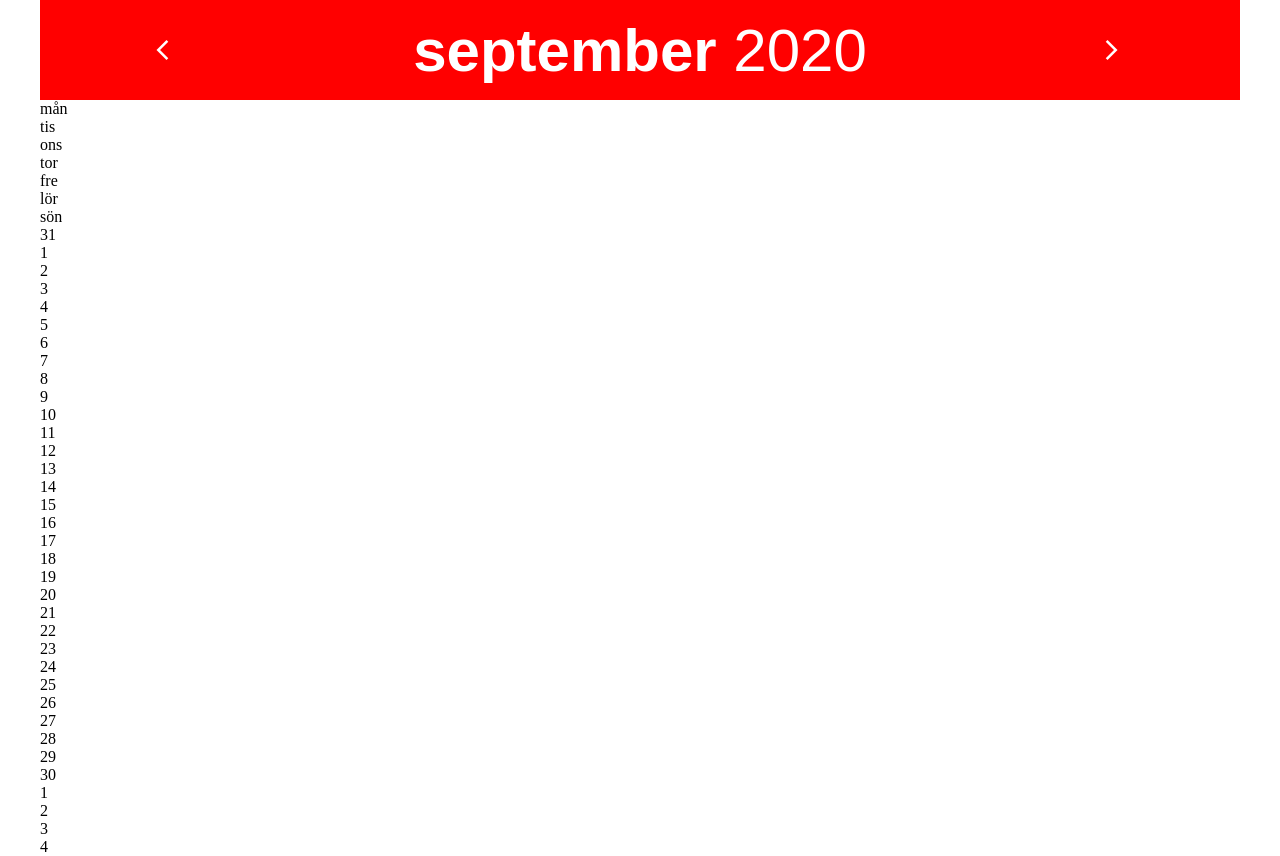
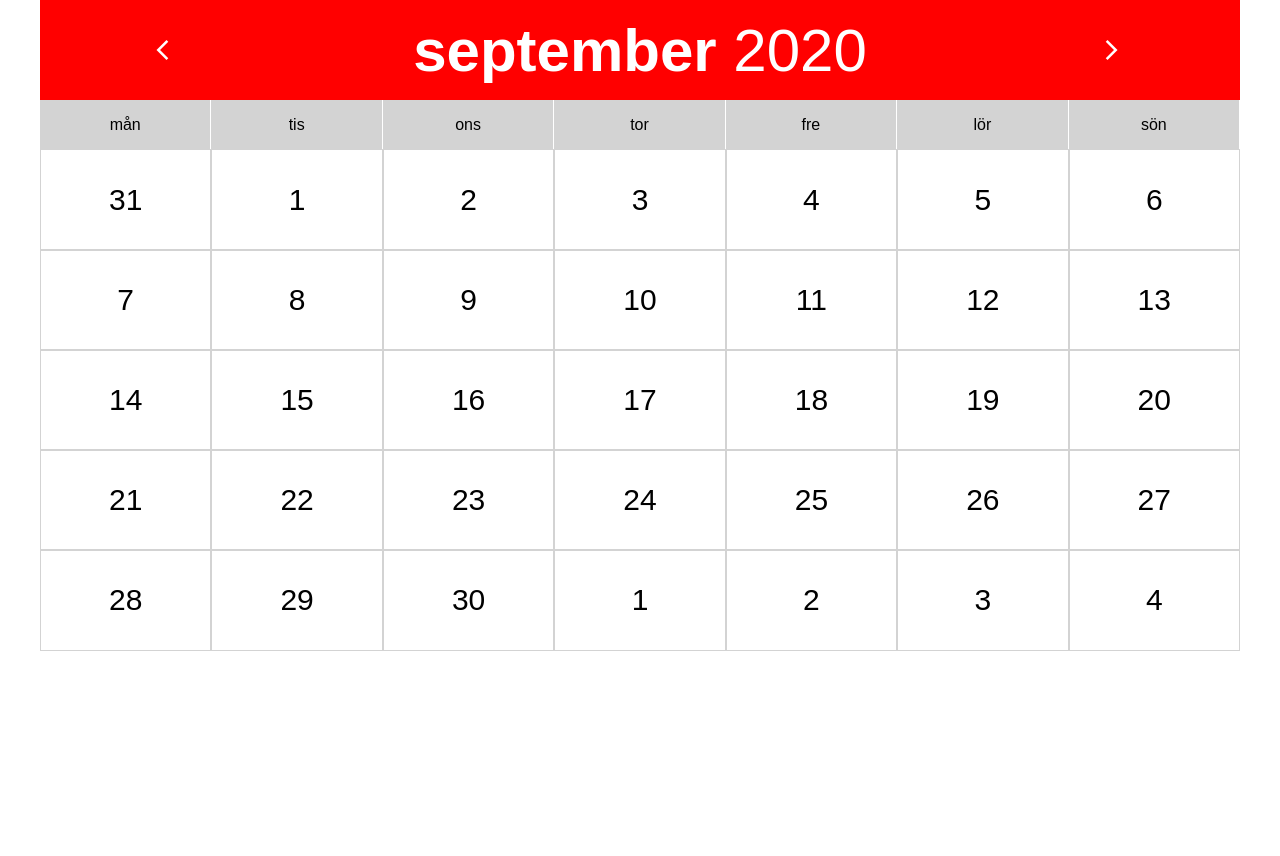
Before and after one commit to kw222mi/calendar, a plain HTML site: page index.html in a window 1280 px wide. After the commit the page ends 800 px from the top, so only its background shows below. Drawn offline with nearby package versions, Linux system fonts and the light colour scheme; a script that the page names is missing.

Commit message:
calendar layout

```diff
--- a/index.html
+++ b/index.html
@@ -28,66 +28,65 @@
       <!--Calendar-->
       <!-- Days -->
       <div class="calendar-container">
-      <div class="days-container">
-        <div>mån</div>
-        <div>tis</div>
-        <div>ons</div>
-        <div>tor</div>
-        <div>fre</div>
-        <div>lör</div>
-        <div>sön</div>
-      </div>
+
+        <div class="day">mån</div>
+        <div class="day">tis</div>
+        <div class="day">ons</div>
+        <div class="day">tor</div>
+        <div class="day">fre</div>
+        <div class="day">lör</div>
+        <div class="day">sön</div>
+
 
       <!-- Dates -->
-      <div class="v1">
-        <div>31</div>
-        <div>1</div>
-        <div>2</div>
-        <div>3</div>
-        <div>4</div>
-        <div>5</div>
-        <div>6</div>
-      </div>
 
-      <div class="v2">
-        <div>7</div>
-        <div>8</div>
-        <div>9</div>
-        <div>10</div>
-        <div>11</div>
-        <div>12</div>
-        <div>13</div>
-      </div>
+        <div class="date">31</div>
+        <div class="date">1</div>
+        <div class="date">2</div>
+        <div class="date">3</div>
+        <div class="date">4</div>
+        <div class="date">5</div>
+        <div class="date">6</div>
 
-      <div class="v3">
-        <div>14</div>
-        <div>15</div>
-        <div>16</div>
-        <div>17</div>
-        <div>18</div>
-        <div>19</div>
-        <div>20</div>
-      </div>
 
-      <div class="v4">
-        <div>21</div>
-        <div>22</div>
-        <div>23</div>
-        <div>24</div>
-        <div>25</div>
-        <div>26</div>
-        <div>27</div>
-      </div>
 
-      <div class="v5">
-        <div>28</div>
-        <div>29</div>
-        <div>30 </div>
-        <div>1</div>
-        <div>2</div>
-        <div>3</div>
-        <div>4</div>
-      </div>
+        <div class="date">7</div>
+        <div class="date">8</div>
+        <div class="date">9</div>
+        <div class="date">10</div>
+        <div class="date">11</div>
+        <div class="date">12</div>
+        <div class="date">13</div>
+
+
+        <div class="date">14</div>
+        <div class="date">15</div>
+        <div class="date">16</div>
+        <div class="date">17</div>
+        <div class="date">18</div>
+        <div class="date">19</div>
+        <div class="date">20</div>
+
+
+
+        <div class="date">21</div>
+        <div class="date">22</div>
+        <div class="date">23</div>
+        <div class="date">24</div>
+        <div class="date">25</div>
+        <div class="date">26</div>
+        <div class="date">27</div>
+
+
+
+        <div class="date">28</div>
+        <div class="date">29</div>
+        <div class="date">30 </div>
+        <div class="date">1</div>
+        <div class="date">2</div>
+        <div class="date">3</div>
+        <div class="date">4</div>
+
       </div>
 
     </main>
--- a/style.css
+++ b/style.css
@@ -31,17 +31,29 @@ html, body {
 
 .calendar-container{
     display: grid;
+    grid: auto-flow 50px 100px 100px 100px 100px 100px/1fr 1fr 1fr 1fr 1fr 1fr 1fr;
+    justify-content: center;
+    align-items: center;
+
+
+}
+.day {
+    font-family: Arial, Helvetica, sans-serif;
+    background-color: lightgrey;
+    height: 100%;
+    display: grid;
+    justify-content: center;
+        align-items: center;
+        border-right: 1px white solid;
 }
 
-.days-container {
-
+.date {
+    font-family: Arial, Helvetica, sans-serif;
+    display: grid;
+        justify-content: center;
+        align-items: center;
+        border: 1px lightgray solid;
+        height: 100%;
+        font-size: 30px;
+        font-style: bold;
 }
-
-.v1 {
-
-}
-
-.v2 {}
-.v3 {}
-.v4 {}
-.v5 {}
```
